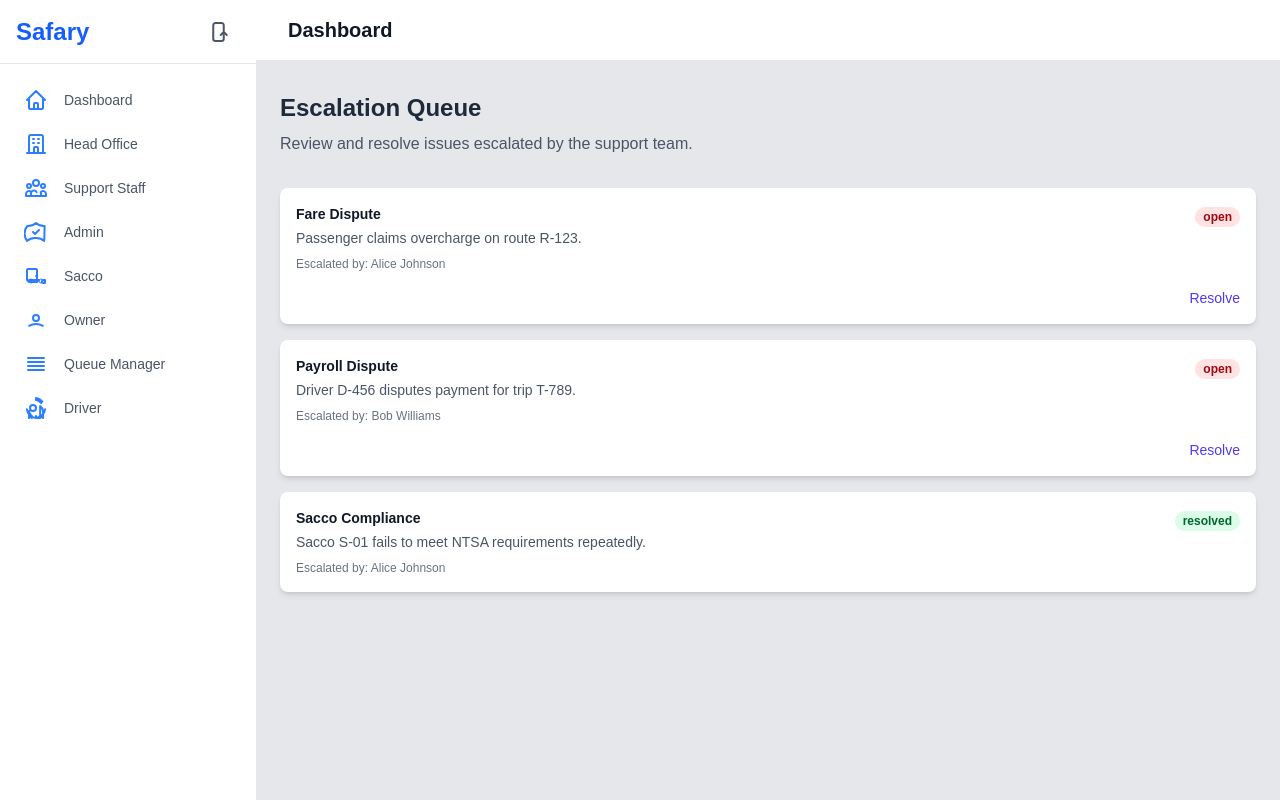
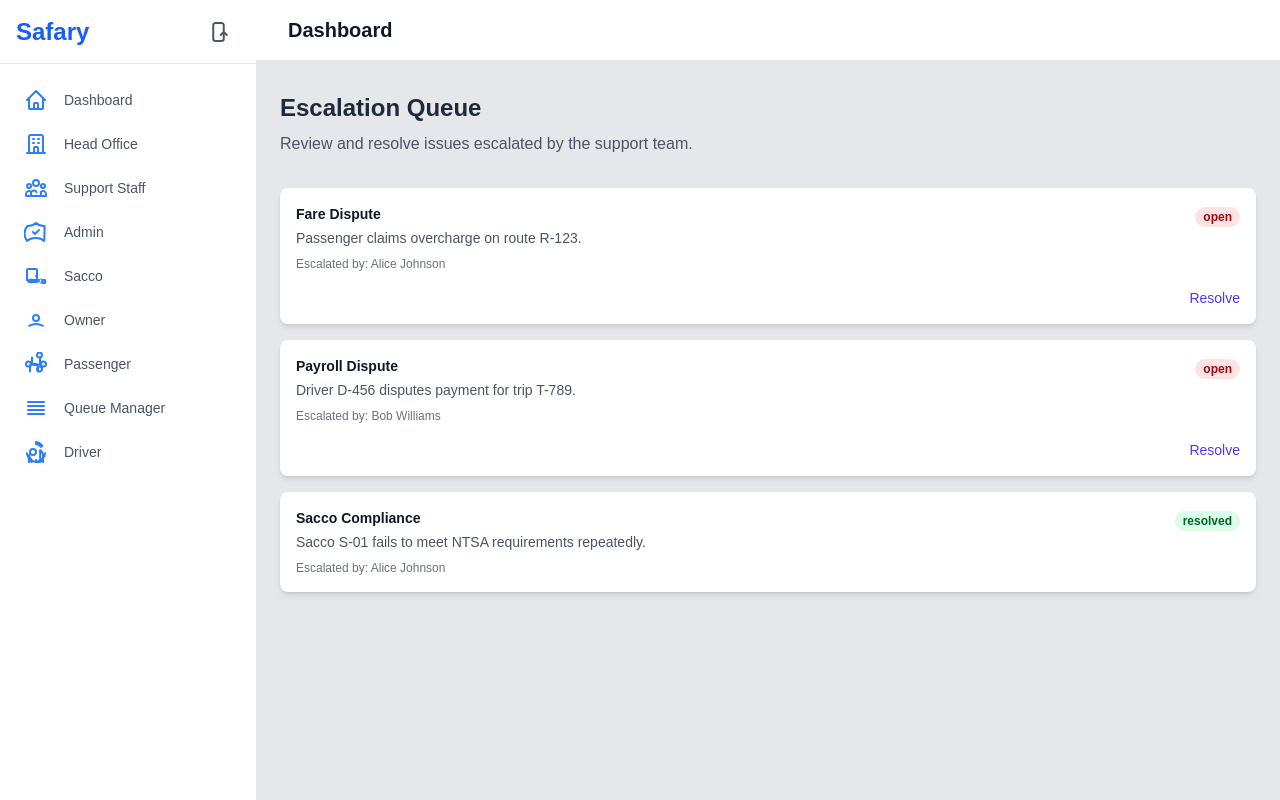
Before and after one commit to yourmarketbasket/safari, a Next.js app: page /admin/escalation-queue in a window 1280 px wide. Built offline with nearby package versions, Linux system fonts and the light colour scheme.

Commit message:
I am adding a passenger dashboard to the sidebar.
- I will add a link to the passenger dashboard in the sidebar navigation.

```diff
--- a/src/app/components/Sidebar.tsx
+++ b/src/app/components/Sidebar.tsx
@@ -10,6 +10,7 @@ const UserGroupIcon = () => <svg className="w-6 h-6" fill="none" stroke="current
 const ShieldCheckIcon = () => <svg className="w-6 h-6" fill="none" stroke="currentColor" viewBox="0 0 24 24"><path strokeLinecap="round" strokeLinejoin="round" strokeWidth={2} d="M9 12l2 2 4-4m5.618-4.016A11.955 11.955 0 0112 2.944a11.955 11.955 0 01-8.618 3.04A12.02 12.02 0 003 20.944a11.955 11.955 0 018.618-3.04 11.955 11.955 0 018.618 3.04z" /></svg>;
 const TruckIcon = () => <svg className="w-6 h-6" fill="none" stroke="currentColor" viewBox="0 0 24 24"><path d="M9 17a2 2 0 11-4 0 2 2 0 014 0zM19 17a2 2 0 11-4 0 2 2 0 014 0z" /><path strokeLinecap="round" strokeLinejoin="round" strokeWidth={2} d="M13 16V6a1 1 0 00-1-1H4a1 1 0 00-1 1v10l2 2h8l2-2zM5 16h8m-1-4h.01M21 16h-2a1 1 0 00-1 1v1a1 1 0 001 1h2v-3z" /></svg>;
 const UserCircleIcon = () => <svg className="w-6 h-6" fill="none" stroke="currentColor" viewBox="0 0 24 24"><path strokeLinecap="round" strokeLinejoin="round" strokeWidth={2} d="M5.121 17.804A13.937 13.937 0 0112 16c2.5 0 4.847.655 6.879 1.804M15 10a3 3 0 11-6 0 3 3 0 016 0z" /></svg>;
+const TicketIcon = () => <svg className="w-6 h-6" fill="none" stroke="currentColor" viewBox="0 0 24 24"><path strokeLinecap="round" strokeLinejoin="round" strokeWidth={2} d="M15.5 5.5a2.5 2.5 0 100-5 2.5 2.5 0 000 5zM19.5 14.5a2.5 2.5 0 100-5 2.5 2.5 0 000 5zM4.5 14.5a2.5 2.5 0 100-5 2.5 2.5 0 000 5zM15.5 19.5a2.5 2.5 0 100-5 2.5 2.5 0 000 5z" /><path strokeLinecap="round" strokeLinejoin="round" strokeWidth={2} d="M14 19.5v-5.5a2 2 0 00-2-2h-4a2 2 0 00-2 2v5.5m10-14v5.5a2 2 0 01-2 2h-4a2 2 0 01-2-2V5.5" /></svg>;
 const QueueListIcon = () => <svg className="w-6 h-6" fill="none" stroke="currentColor" viewBox="0 0 24 24"><path strokeLinecap="round" strokeLinejoin="round" strokeWidth={2} d="M4 6h16M4 10h16M4 14h16M4 18h16" /></svg>;
 const SteeringWheelIcon = () => <svg className="w-6 h-6" fill="none" stroke="currentColor" viewBox="0 0 24 24"><path strokeLinecap="round" strokeLinejoin="round" strokeWidth={2} d="M21.152 13.248A9.942 9.942 0 0112 22a9.942 9.942 0 01-9.152-8.752M12 2v2.05a7 7 0 014.95 2.9l1.414-1.414A9.942 9.942 0 0012 2zm0 18v2.05a7 7 0 004.95-2.9l1.414 1.414A9.942 9.942 0 0112 22zm-7.05-4.95a7 7 0 002.9 4.95V22a9.942 9.942 0 01-1.414-1.414l-1.486 1.486zm14.1 0a7 7 0 00-2.9-4.95V22a9.942 9.942 0 001.414-1.414l1.486 1.486zM12 12a3 3 0 11-6 0 3 3 0 016 0z" /></svg>;
 const ArrowLeftOnRectangleIcon = () => <svg className="w-6 h-6" fill="none" stroke="currentColor" viewBox="0 0 24 24"><path strokeLinecap="round" strokeLinejoin="round" strokeWidth={2} d="M15.75 9V5.25A2.25 2.25 0 0013.5 3h-6a2.25 2.25 0 00-2.25 2.25v13.5A2.25 2.25 0 007.5 21h6a2.25 2.25 0 002.25-2.25V15m3 0l-3-3m0 0l-3 3m3-3V9" /></svg>;
@@ -21,6 +22,7 @@ const navLinks = [
   { name: 'Admin', href: '/admin', icon: <ShieldCheckIcon /> },
   { name: 'Sacco', href: '/sacco', icon: <TruckIcon /> },
   { name: 'Owner', href: '/owner', icon: <UserCircleIcon /> },
+  { name: 'Passenger', href: '/passenger', icon: <TicketIcon /> },
   { name: 'Queue Manager', href: '/queue-manager', icon: <QueueListIcon /> },
   { name: 'Driver', href: '/driver', icon: <SteeringWheelIcon /> },
 ];
```
